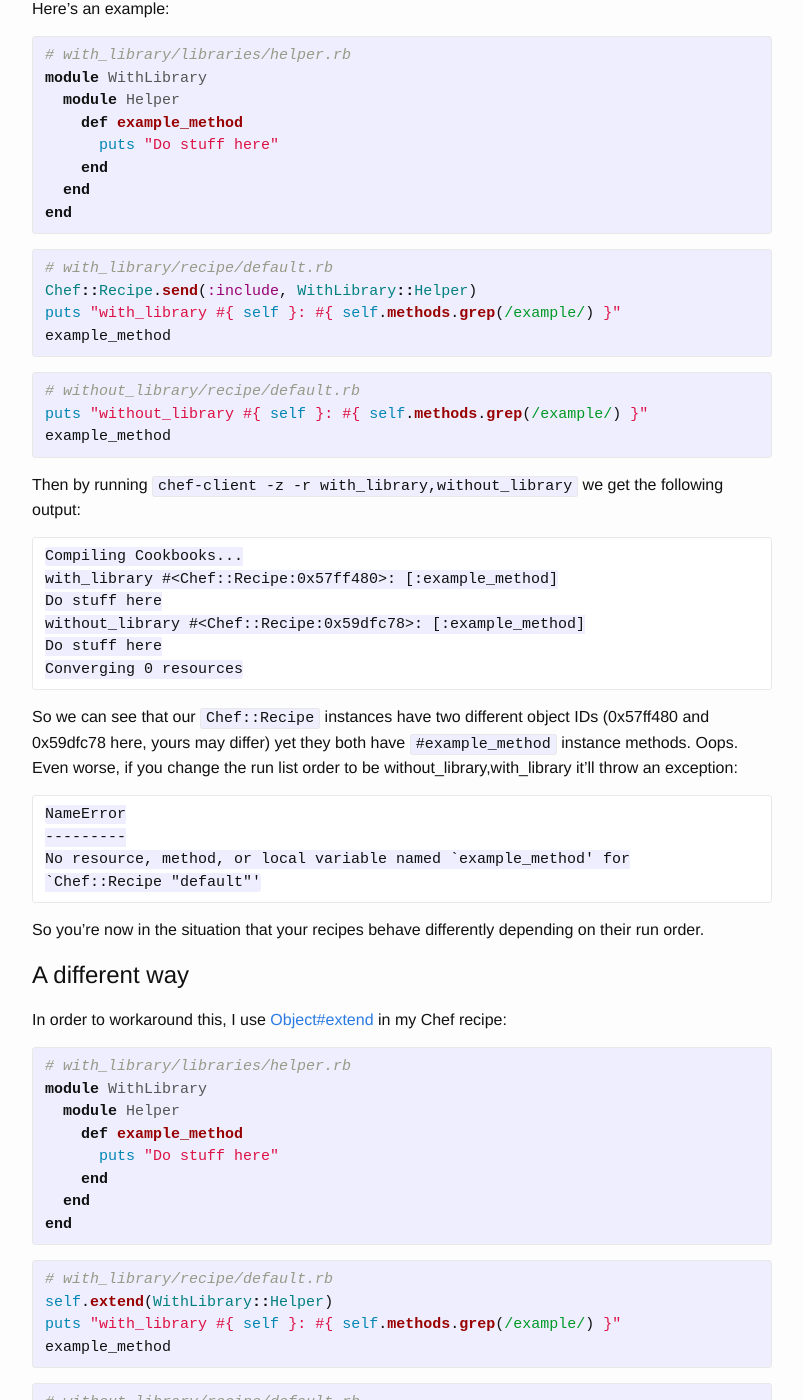
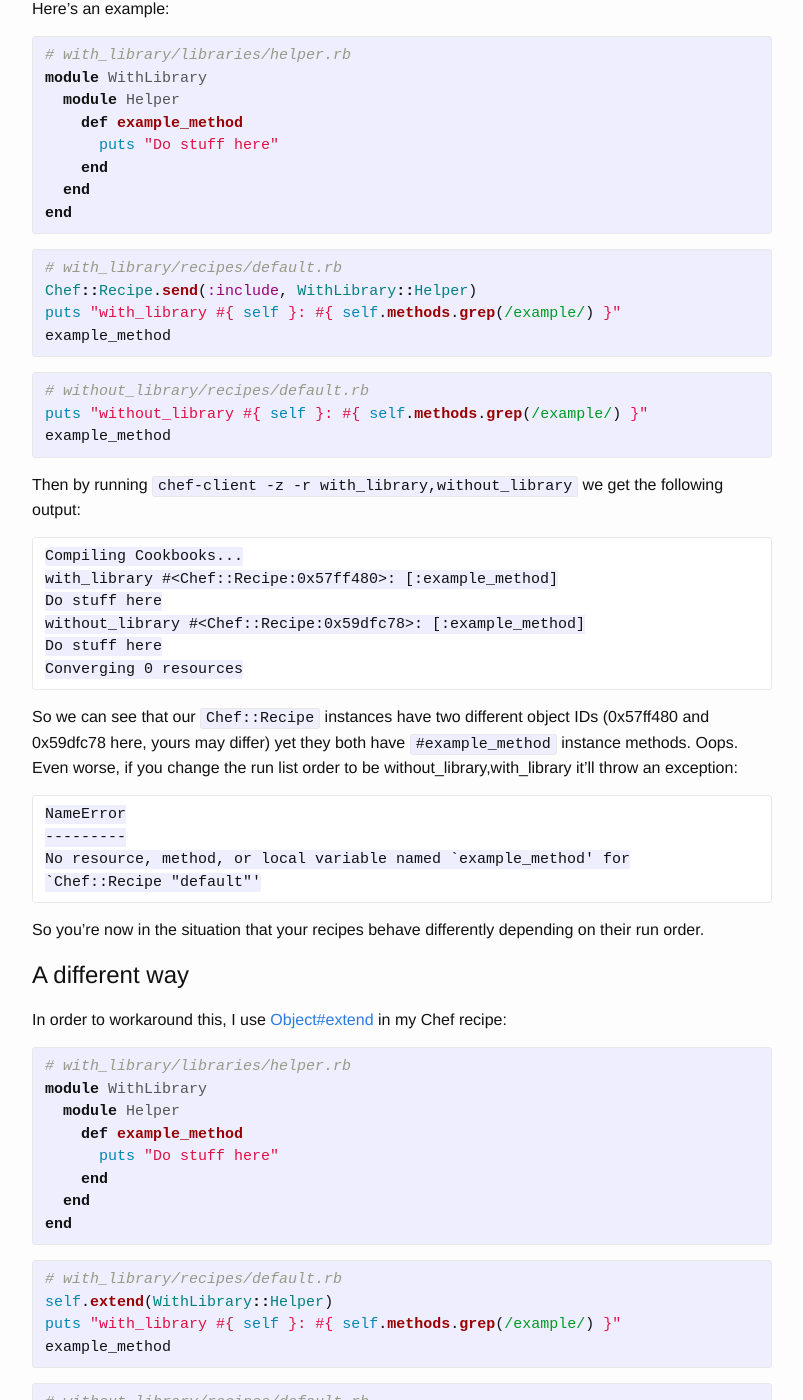
Before and after one commit to petewest/petewest.github.io, a Jekyll site: the page built from _posts/2015-11-26-keeping-your-chef-dry.markdown, in a window 1280 px wide and 1400 px high, scrolled down 1247 px. Shown: the whole window, without its empty margins (238-1041 px from the left). Built offline with Jekyll 4.4.1, drawn with Linux system fonts in a browser that asks for light colours; some of the changed text lies outside the part shown.

Commit message:
Recipe path should be recipes

```diff
--- a/_posts/2015-11-26-keeping-your-chef-dry.markdown
+++ b/_posts/2015-11-26-keeping-your-chef-dry.markdown
@@ -77,14 +77,14 @@ end
 {% endhighlight %}
 
 {% highlight ruby %}
-# with_library/recipe/default.rb
+# with_library/recipes/default.rb
 Chef::Recipe.send(:include, WithLibrary::Helper)
 puts "with_library #{ self }: #{ self.methods.grep(/example/) }"
 example_method
 {% endhighlight %}
 
 {% highlight ruby %}
-# without_library/recipe/default.rb
+# without_library/recipes/default.rb
 puts "without_library #{ self }: #{ self.methods.grep(/example/) }"
 example_method
 {% endhighlight %}
@@ -129,14 +129,14 @@ end
 {% endhighlight %}
 
 {% highlight ruby %}
-# with_library/recipe/default.rb
+# with_library/recipes/default.rb
 self.extend(WithLibrary::Helper)
 puts "with_library #{ self }: #{ self.methods.grep(/example/) }"
 example_method
 {% endhighlight %}
 
 {% highlight ruby %}
-# without_library/recipe/default.rb
+# without_library/recipes/default.rb
 puts "without_library #{ self }: #{ self.methods.grep(/example/) }"
 # Don't call example_method here as it doesn't exist!
 # example_method
```
